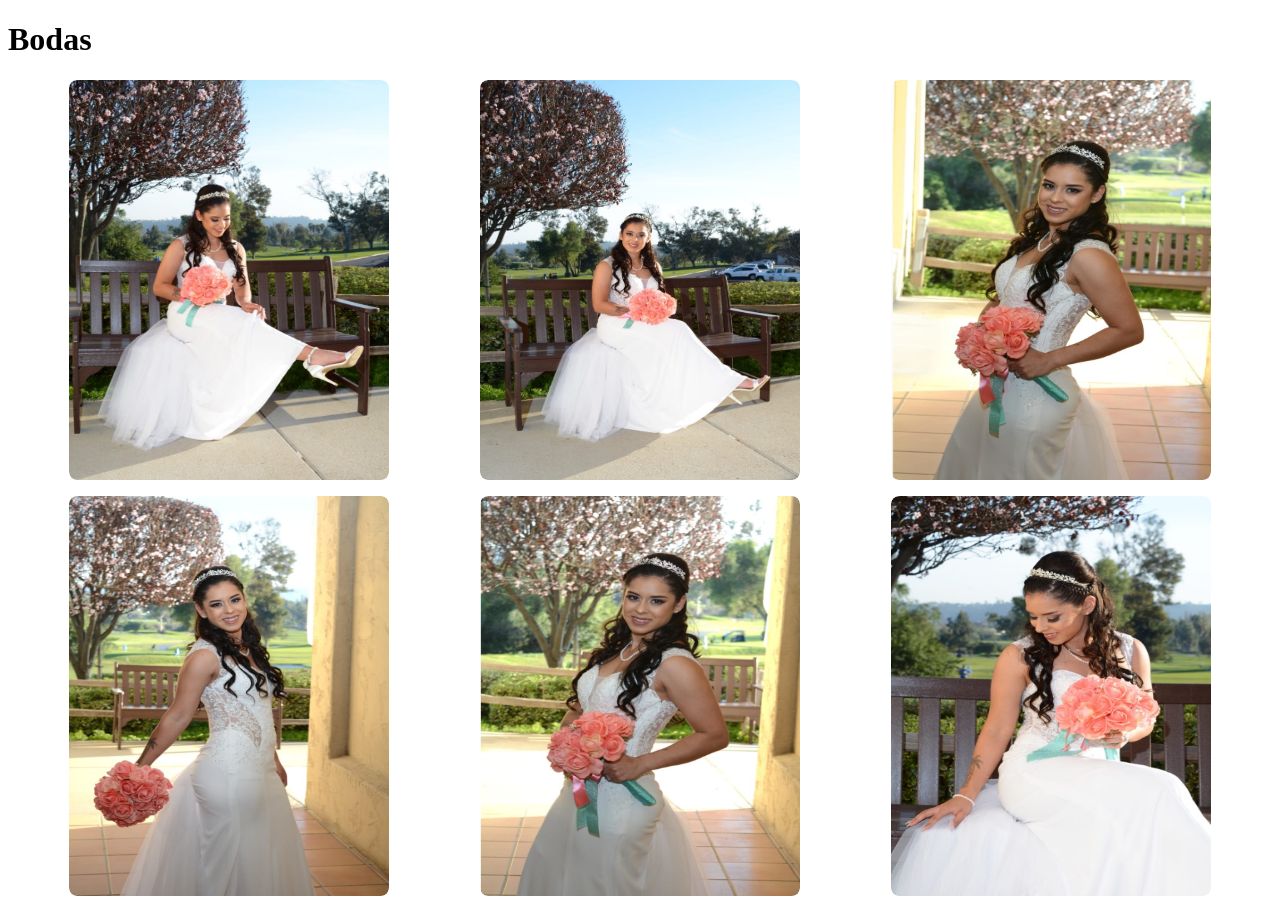
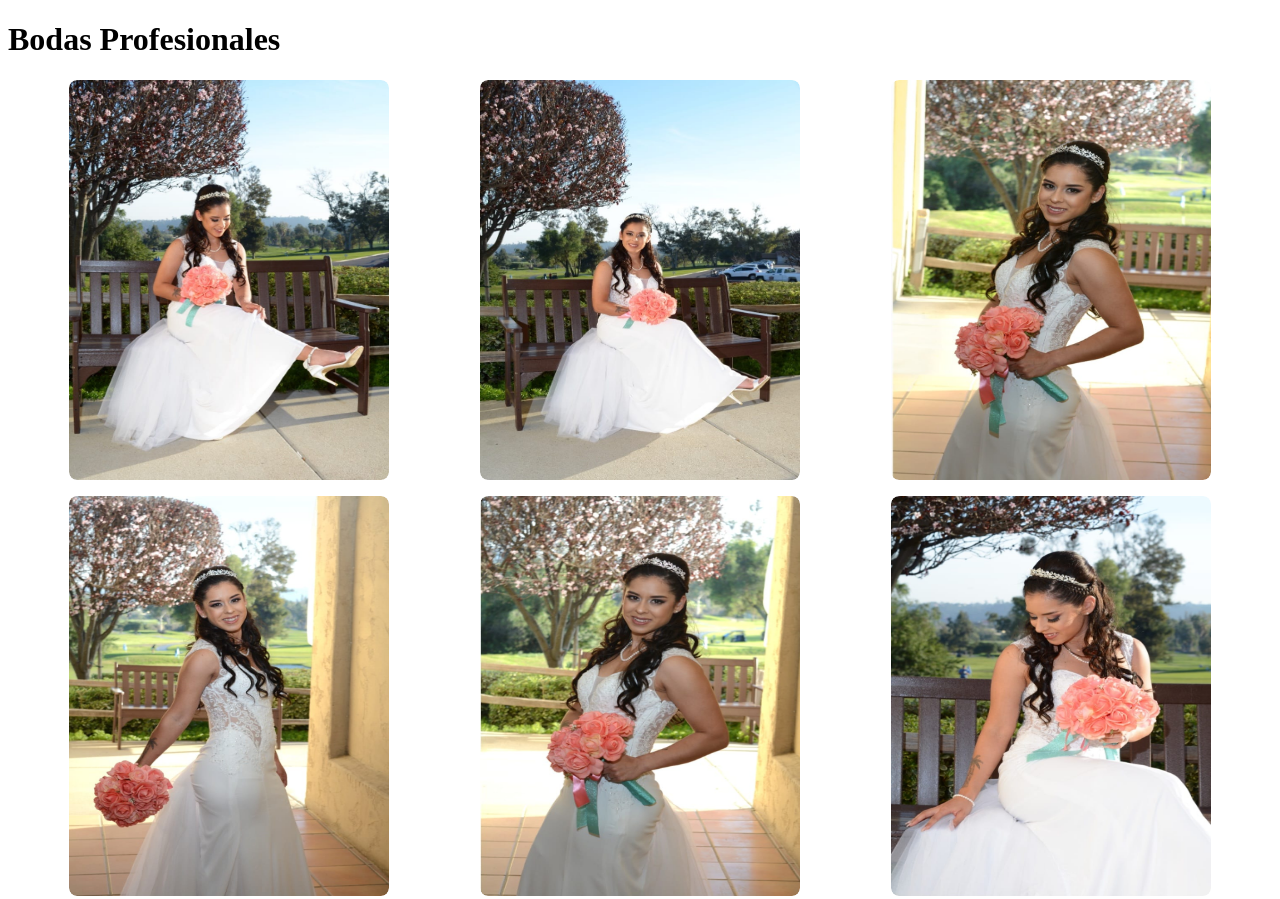
Before and after one commit to JossePerez/PaginaWebFausto, a plain HTML site: page PaginasFotos/Bodas.html in a window 1280 px wide. Shown: the top 899 px of the page. Drawn offline with Linux system fonts and the light colour scheme.

Commit message:
Es solo un cambio de confirmacion

```diff
--- a/PaginasFotos/Bodas.html
+++ b/PaginasFotos/Bodas.html
@@ -7,7 +7,7 @@
     <link rel="stylesheet" href="PaginaEstilos.css">
 </head>
 <body>
-    <h1>Bodas</h1>
+    <h1>Bodas Profesionales</h1>
     <div class="div-columna" id="image-container">
     </div>
 
```
